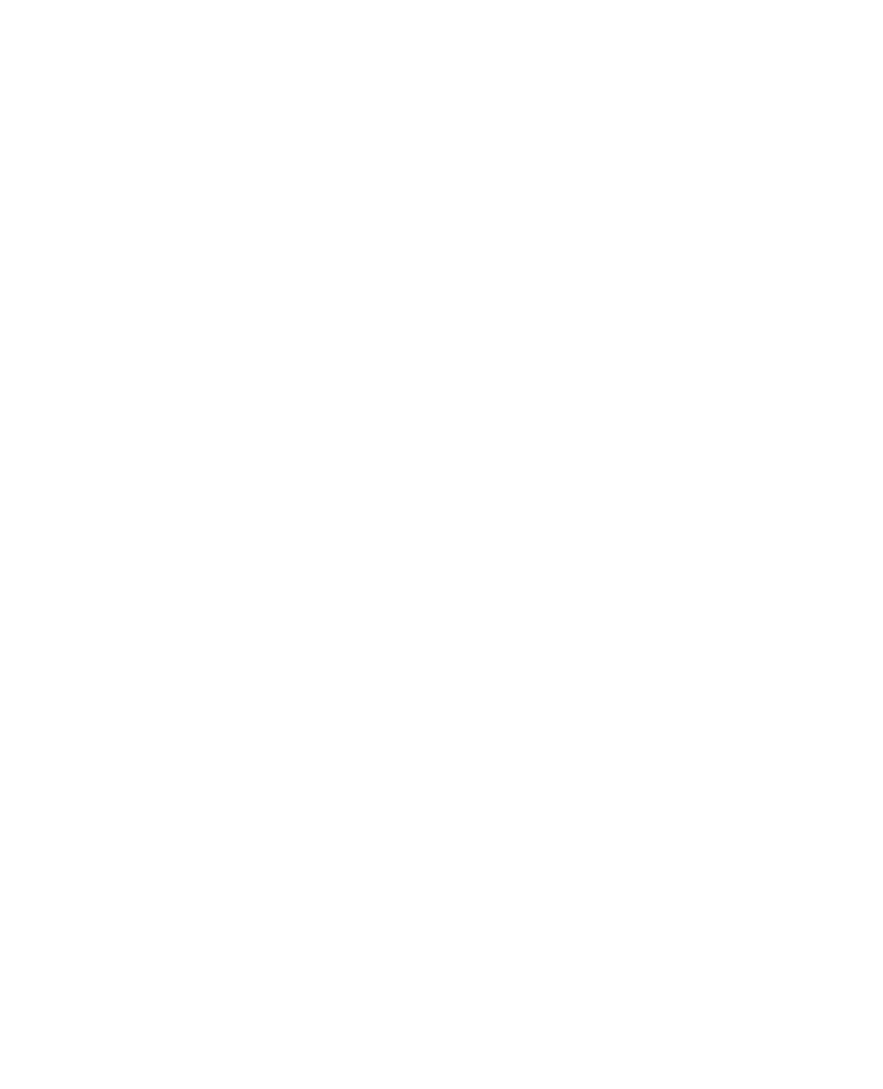
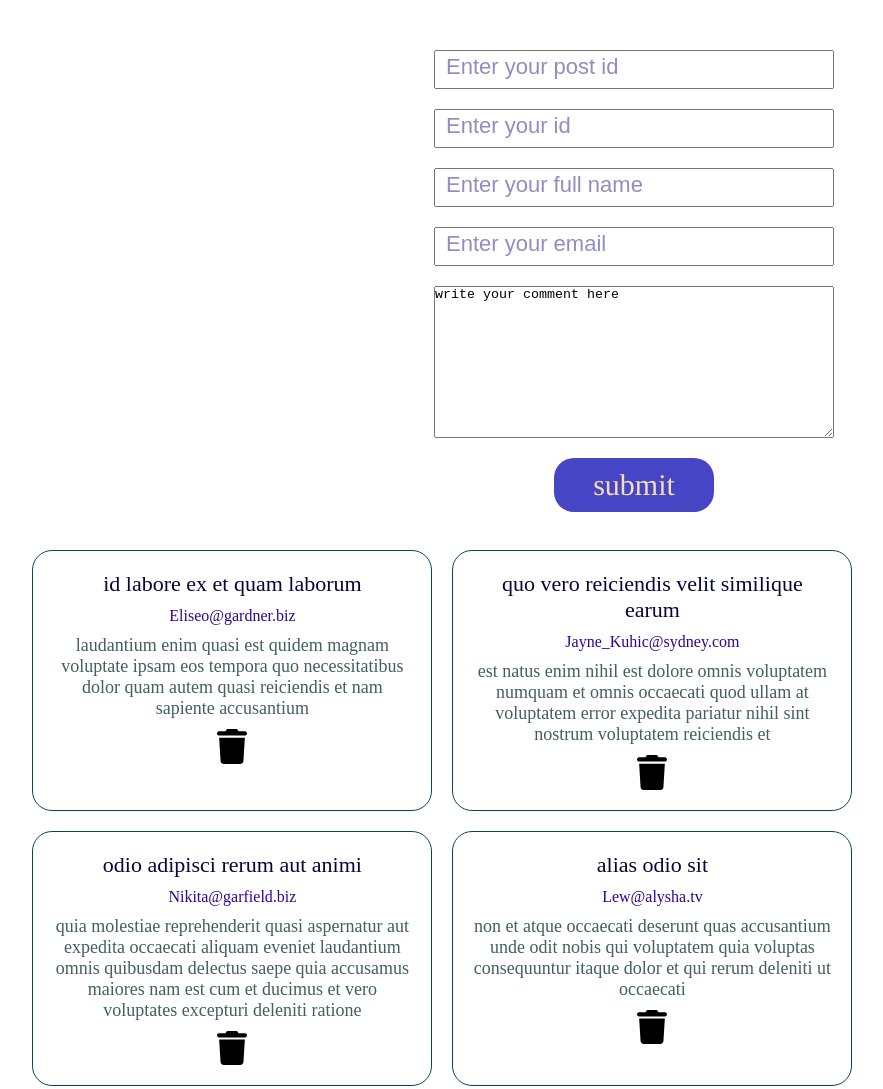
Before and after one commit to saba-ab/homework29, a plain HTML site: page index.html in a window 1280 px wide. Shown: the top 1089 px of the page, without its empty margins (6-889 px from the left). Before the commit the page ends 800 px from the top, so only its background shows below. Drawn offline with Linux system fonts and the light colour scheme.

Commit message:
added homework 29

```diff
--- a/index.html
+++ b/index.html
@@ -5,9 +5,37 @@
     <meta charset="UTF-8" />
     <meta http-equiv="X-UA-Compatible" content="IE=edge" />
     <meta name="viewport" content="width=device-width, initial-scale=1.0" />
-    <title>Document</title>
+    <title>homework 29</title>
   </head>
   <body>
+    <div class="input">
+      <form action="" class="comment-form" id="commentForm">
+        <input
+          type="text"
+          name="postId"
+          id="postId"
+          placeholder="Enter your post id"
+        />
+
+        <input type="text" name="id" id="id" placeholder="Enter your id" />
+        <input
+          type="text"
+          name="name"
+          id="fullName"
+          placeholder="Enter your full name"
+        />
+        <input
+          type="email"
+          name="email"
+          id="email"
+          placeholder="Enter your email"
+        />
+        <textarea name="body" id="body" cols="30" rows="10">
+write your comment here</textarea
+        >
+        <input class="submit-btn" type="submit" value="submit" id="submit" />
+      </form>
+    </div>
     <script src="./script.js"></script>
   </body>
 </html>
--- a/script.js
+++ b/script.js
@@ -31,3 +31,96 @@ const textCharCode = text.charCodeAt(7);
 console.log(textCharCode);
 const splitedText = text.split(" ");
 console.log(splitedText);
+
+// 2
+let commentsArr = [
+  {
+    postId: 1,
+    id: 1,
+    name: "id labore ex et quam laborum",
+    email: "Eliseo@gardner.biz",
+    body: "laudantium enim quasi est quidem magnam voluptate ipsam eos\ntempora quo necessitatibus\ndolor quam autem quasi\nreiciendis et nam sapiente accusantium",
+  },
+  {
+    postId: 1,
+    id: 2,
+    name: "quo vero reiciendis velit similique earum",
+    email: "Jayne_Kuhic@sydney.com",
+    body: "est natus enim nihil est dolore omnis voluptatem numquam\net omnis occaecati quod ullam at\nvoluptatem error expedita pariatur\nnihil sint nostrum voluptatem reiciendis et",
+  },
+  {
+    postId: 1,
+    id: 3,
+    name: "odio adipisci rerum aut animi",
+    email: "Nikita@garfield.biz",
+    body: "quia molestiae reprehenderit quasi aspernatur\naut expedita occaecati aliquam eveniet laudantium\nomnis quibusdam delectus saepe quia accusamus maiores nam est\ncum et ducimus et vero voluptates excepturi deleniti ratione",
+  },
+  {
+    postId: 1,
+    id: 4,
+    name: "alias odio sit",
+    email: "Lew@alysha.tv",
+    body: "non et atque\noccaecati deserunt quas accusantium unde odit nobis qui voluptatem\nquia voluptas consequuntur itaque dolor\net qui rerum deleniti ut occaecati",
+  },
+  {
+    postId: 1,
+    id: 5,
+    name: "vero eaque aliquid doloribus et culpa",
+    email: "Hayden@althea.biz",
+    body: "harum non quasi et ratione\ntempore iure ex voluptates in ratione\nharum architecto fugit inventore cupiditate\nvoluptates magni quo et",
+  },
+];
+
+let commData = {};
+
+const commForm = document.getElementById("commentForm");
+commForm.addEventListener("submit", (e) => {
+  e.preventDefault();
+  const inputs = document.querySelectorAll(`input, textarea`);
+  inputs.forEach((input) => {
+    commData[input.name] = input.value.trim();
+    if (input.value.trim() == " ") {
+      const error = document.createElement("p");
+      error.setAttribute("class", "error");
+      error.textContent = "Please fill all inputs";
+      commForm.appendChild(error);
+    }
+  });
+  const keys = Object.keys(commData);
+  const lastKey = keys.pop();
+  delete commData[lastKey];
+  commentsArr.push(commData);
+  commForm.reset();
+  commData = {};
+});
+const section = document.createElement("section");
+document.body.appendChild(section);
+const container = document.createElement("div");
+container.setAttribute("class", "container");
+section.appendChild(container);
+
+for (let i = 0; i < commentsArr.length; i++) {
+  let user = commentsArr[i];
+
+  const card = document.createElement("div");
+  card.setAttribute("class", "card");
+  container.appendChild(card);
+  const name = document.createElement("p");
+  name.setAttribute("class", "bold");
+  const email = document.createElement("a");
+  email.setAttribute("href", `mailto:user.email`);
+  const bodyText = document.createElement("p");
+  bodyText.setAttribute("class", "light");
+  name.textContent = user.name;
+  email.textContent = user.email;
+  bodyText.textContent = user.body;
+  card.appendChild(name);
+  card.appendChild(email);
+  card.appendChild(bodyText);
+  const remove = document.createElement("img");
+  remove.setAttribute("src", "./media/trash-solid.svg");
+  card.appendChild(remove);
+  remove.addEventListener("click", () => {
+    card.remove();
+  });
+}
--- a/style.css
+++ b/style.css
@@ -0,0 +1,92 @@
+* {
+  margin: 0;
+  padding: 0;
+  box-sizing: border-box;
+}
+section {
+  display: flex;
+  justify-content: center;
+}
+.container {
+  max-width: 1920px;
+  display: flex;
+  justify-content: flex-start;
+  flex-wrap: wrap;
+  gap: 20px;
+  padding: 3%;
+}
+.card {
+  width: 400px;
+  display: flex;
+  flex-direction: column;
+  padding: 20px;
+  text-align: center;
+  gap: 10px;
+  border: 1px solid rgb(8, 70, 95);
+  border-radius: 20px;
+}
+.light {
+  font-size: 18px;
+  color: rgb(67, 95, 95);
+}
+.bold {
+  font-size: 22px;
+  color: rgb(4, 6, 58);
+}
+.card a {
+  color: rgb(46, 4, 151);
+  text-decoration: none;
+}
+.card img {
+  width: 30px;
+  margin: 0 auto;
+  cursor: pointer;
+}
+.input {
+  display: flex;
+  justify-content: center;
+  margin-top: 50px;
+}
+.comment-form {
+  display: flex;
+  flex-direction: column;
+  width: 400px;
+  gap: 20px;
+}
+.comment-form input::placeholder {
+  font-size: 22px;
+  color: rgb(142, 142, 194);
+}
+.comment-form input {
+  padding: 10px;
+}
+.submit-btn {
+  background-color: rgb(69, 69, 197);
+  font-size: 30px;
+  font-family: Times, "Times New Roman", serif;
+  color: wheat;
+  border: none;
+  border-radius: 20px;
+  width: 40%;
+  margin: 0 auto;
+  padding: 10px;
+}
+.submit-btn:hover {
+  cursor: pointer;
+  color: rgb(177, 244, 181);
+}
+.input-wrapper {
+  width: 400px;
+}
+.input-wrapper input {
+  width: 100%;
+}
+.input-wrapper::after {
+  content: "Please fill this input";
+  color: red;
+  margin-top: 3px;
+  display: none;
+}
+.error {
+  color: red;
+}
```
Also changed, not shown: media/trash-solid.svg (added), 1 other file.
